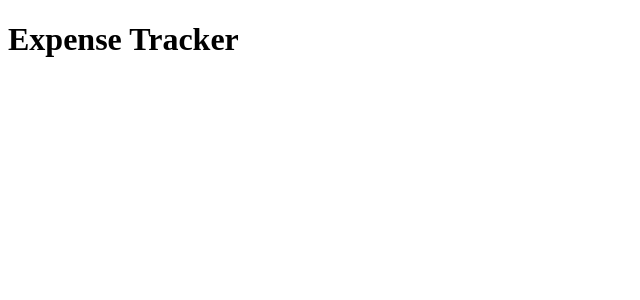
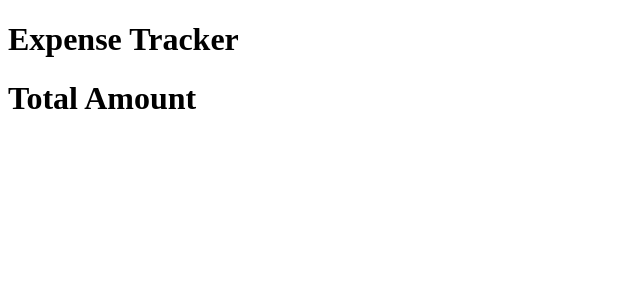
Before and after one commit to TheDarkLady/Expense_tracter, a React (Vite) app: page / in a window 1280 px wide. Shown: the top 300 px of the page, without its empty margins (0-640 px from the left). Built offline with nearby package versions, Linux system fonts and the light colour scheme.

Commit message:
total Amt added

```diff
--- a/src/App.jsx
+++ b/src/App.jsx
@@ -1,11 +1,13 @@
 import { useState } from 'react'
 import Heading from './components/Heading'
-
+import Total_amount from './components/Total_amount'
 function App() {
 
   return (
     <>
       <Heading />
+
+      <Total_amount />
     </>
   )
 }
--- /dev/null
+++ b/src/components/Total_amount.jsx
@@ -0,0 +1,9 @@
+import React from 'react'
+
+export default function Total_amount() {
+  return (
+    <div>
+      <h1>Total Amount</h1>
+    </div>
+  )
+}
```
